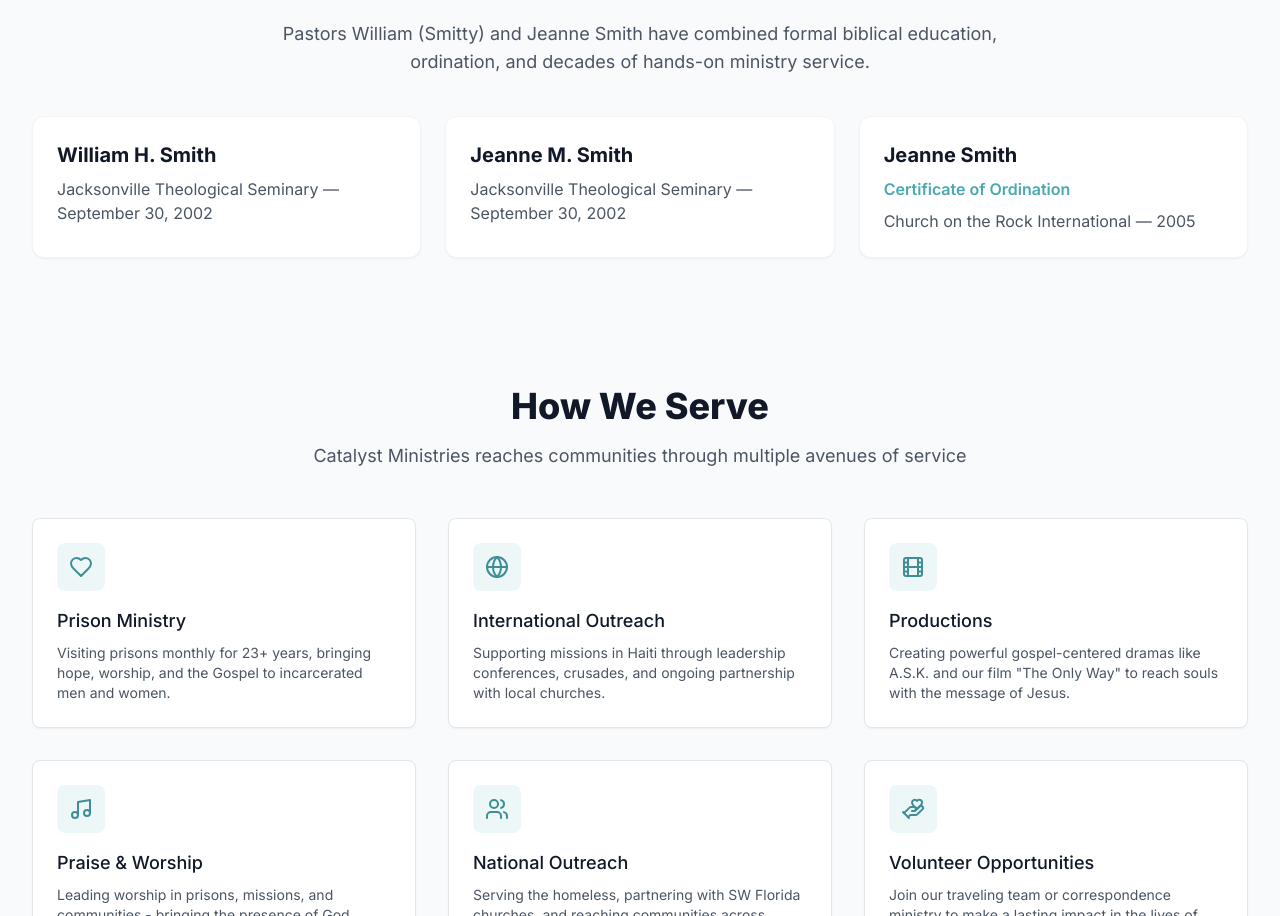
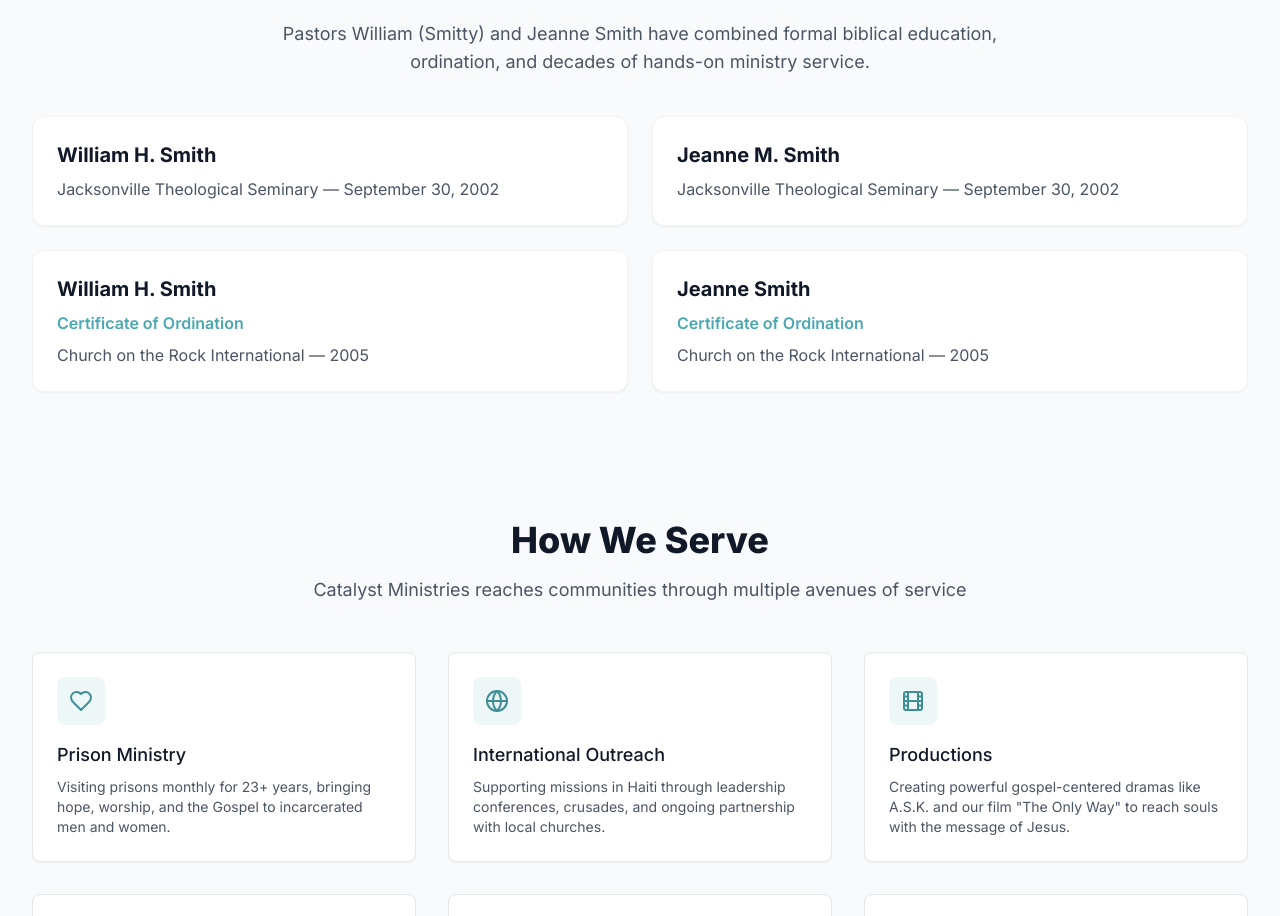
Before and after one commit to Catalyst-FL/catalystfl, a Next.js app: page / in a window 1280 px wide. Shown: the part 1428-2344 px from the top of the page. Built offline with nearby package versions, Linux system fonts and the light colour scheme; no server answers.

Commit message:
Add William H. Smith ordination credential to homepage

```diff
--- a/app/page.tsx
+++ b/app/page.tsx
@@ -182,7 +182,7 @@ export default function Home() {
               biblical education, ordination, and decades of hands-on ministry service.
             </p>
           </div>
-          <div className="grid gap-6 md:grid-cols-3">
+          <div className="grid gap-6 md:grid-cols-2">
             <div className="rounded-xl bg-white p-6 shadow-sm border border-gray-100">
               <h3 className="text-xl font-bold text-gray-900">William H. Smith</h3>
               <p className="mt-2 text-gray-600">
@@ -193,6 +193,15 @@ export default function Home() {
               <h3 className="text-xl font-bold text-gray-900">Jeanne M. Smith</h3>
               <p className="mt-2 text-gray-600">
                 Jacksonville Theological Seminary — September 30, 2002
+              </p>
+            </div>
+            <div className="rounded-xl bg-white p-6 shadow-sm border border-gray-100">
+              <h3 className="text-xl font-bold text-gray-900">William H. Smith</h3>
+              <p className="mt-2 font-semibold text-primary-600">
+                Certificate of Ordination
+              </p>
+              <p className="mt-2 text-gray-600">
+                Church on the Rock International — 2005
               </p>
             </div>
             <div className="rounded-xl bg-white p-6 shadow-sm border border-gray-100">
```
